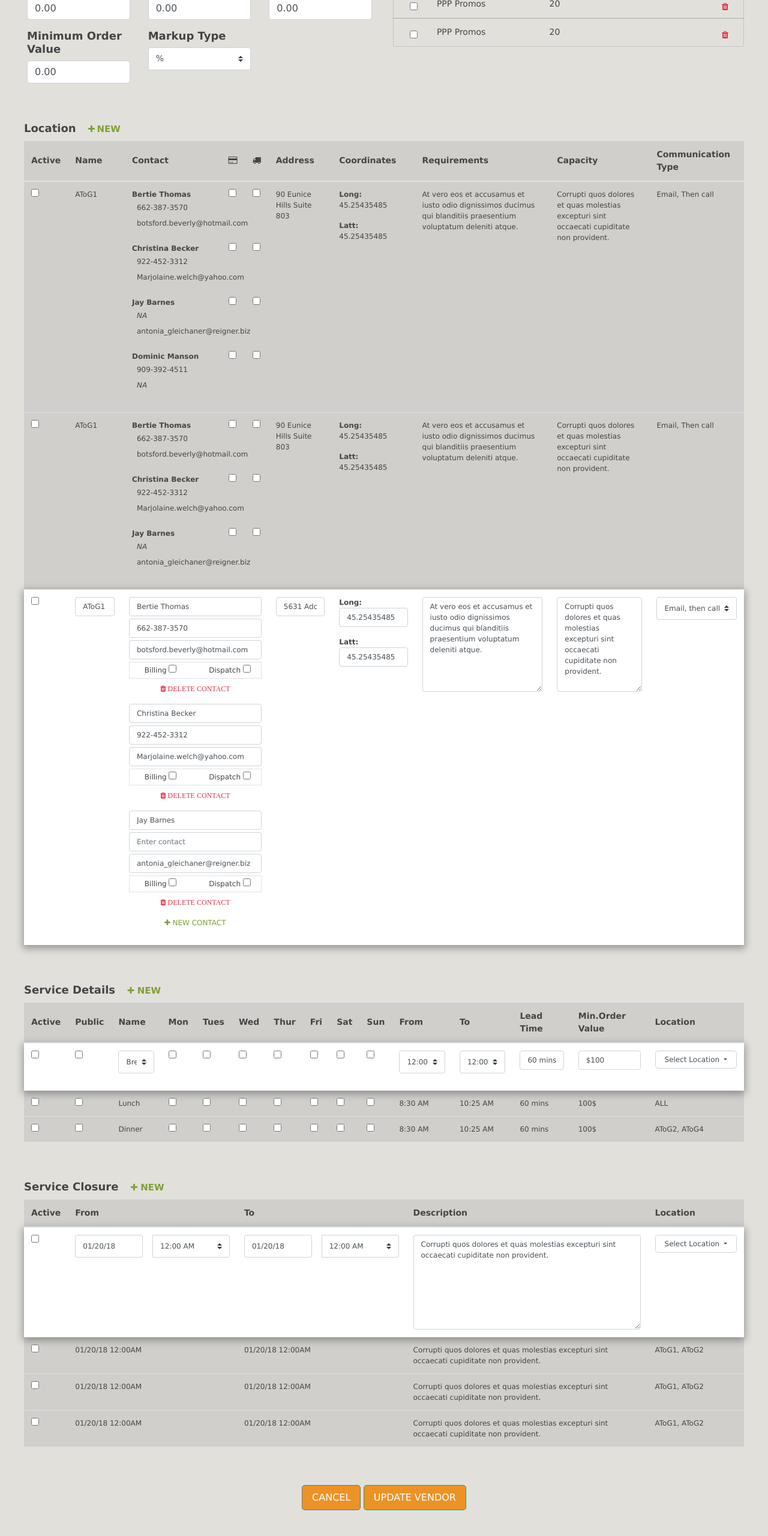
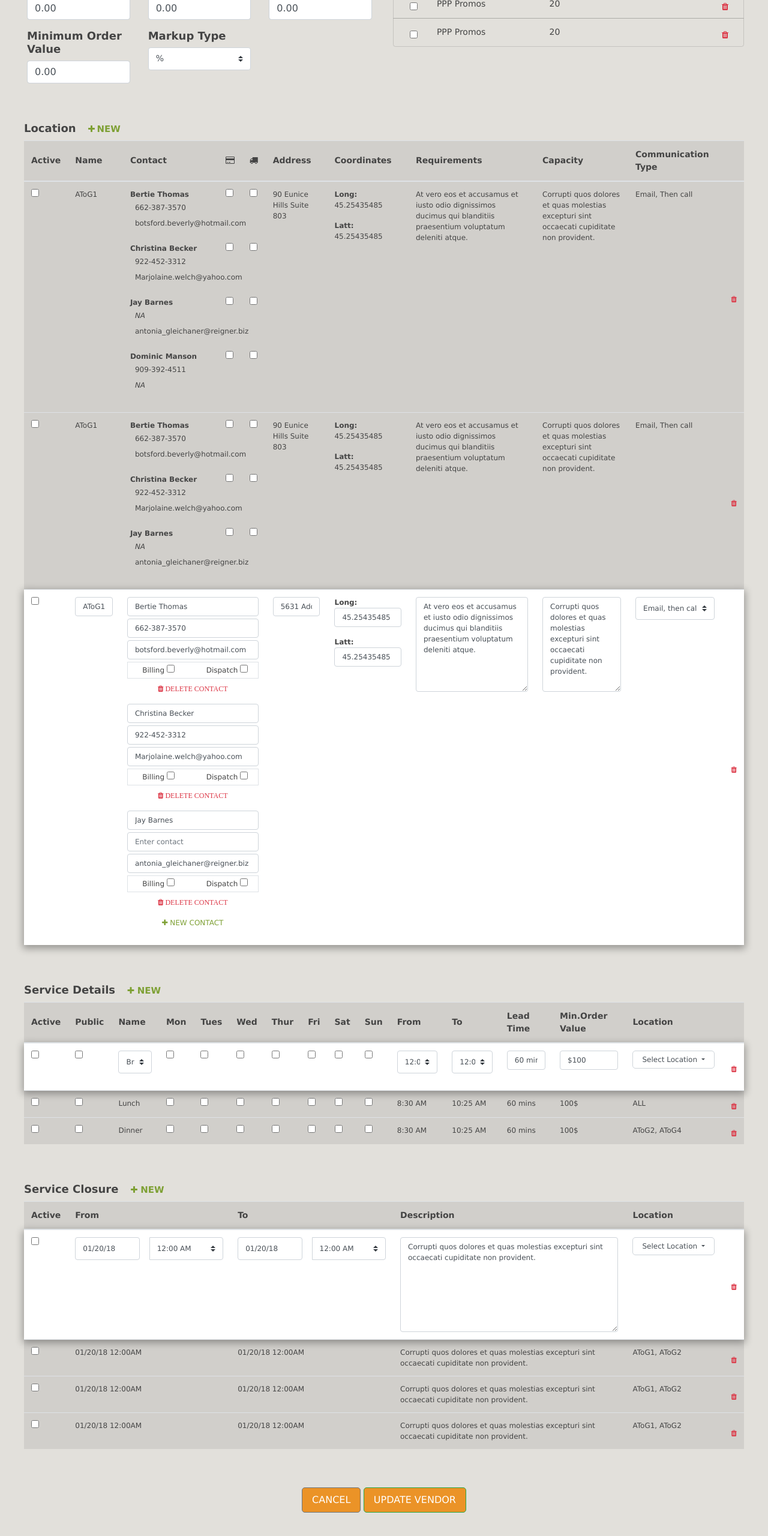
Before and after one commit to ArthurBaduyen/portlandPedalPower, a website: page PPP/application/index.html in a window 1280 px wide. Shown: the part 764-3324 px from the top of the page at 60% size. Drawn offline with nearby package versions, Linux system fonts and the light colour scheme; a script that the page names is missing; files whose address does not match are found by name.

Commit message:
delete function for row

```diff
--- a/PPP/application/index.html
+++ b/PPP/application/index.html
@@ -423,11 +423,12 @@
 													<th class="align-middle">Requirements</th>
 													<th class="align-middle">Capacity</th>
 													<th class="align-middle">Communication Type</th>
+													<th class="align-middle"></th>
 												</tr>
 											</thead>
 											<tbody>
 												<tr>
-													<th scope="row"><input type="checkbox" id="Activecheck"></th>
+													<th scope="row"><input type="checkbox" class="disable" id="Activecheck"></th>
 													<td>AToG1</td>
 													<td>
 														<ul >
@@ -513,6 +514,11 @@
 													<td>
 														Email, Then call
 													</td>
+													<td class="align-middle">
+														<a >
+										 					<i class="fa fa-trash text-danger visible pull-right mt-2"> </i>
+										 				</a>
+													</td>
 												</tr>
 
 												<tr>
@@ -584,6 +590,11 @@
 													</td>
 													<td>
 														Email, Then call
+													</td>
+													<td class="align-middle">
+														<a >
+										 					<i class="fa fa-trash text-danger visible pull-right mt-2"> </i>
+										 				</a>
 													</td>
 												</tr>
 
@@ -722,6 +733,11 @@
 															</select>
 														</div>
 													</td>
+													<td class="align-middle">
+														<a >
+										 					<i class="fa fa-trash text-danger visible pull-right mt-2"  title="Delete"> </i>
+										 				</a>
+													</td>
 												</tr>
 											</tbody>
 										</table>
@@ -753,6 +769,7 @@
 													<th class="align-middle">Lead Time</th>
 													<th class="align-middle">Min.Order Value</th>
 													<th class="align-middle">Location</th>
+													<th class="align-middle"></th>
 												</tr>
 											</thead>
 											<tbody>
@@ -869,6 +886,11 @@
 															</div>
 														</div>
 													</td>
+													<td class="align-middle">
+														<a >
+										 					<i class="fa fa-trash text-danger visible pull-right mt-2"> </i>
+										 				</a>
+													</td>
 												</tr>
 												<tr>
 													<th scope="row"><input type="checkbox" id="Activecheck"></th>
@@ -926,6 +948,11 @@
 
 													<td>
 														ALL
+													</td>
+													<td class="align-middle">
+														<a >
+										 					<i class="fa fa-trash text-danger visible pull-right mt-2"> </i>
+										 				</a>
 													</td>
 												</tr>
 												<tr>
@@ -985,6 +1012,11 @@
 													<td>
 														AToG2, AToG4
 													</td>
+													<td class="align-middle">
+														<a >
+										 					<i class="fa fa-trash text-danger visible pull-right mt-2"> </i>
+										 				</a>
+													</td>
 												</tr>
 											</tbody>
 										</table>
@@ -1006,6 +1038,7 @@
 													<th class="align-middle">To</th>
 													<th class="align-middle">Description</th>
 													<th class="align-middle">Location</th>
+													<th class="align-middle"></th>
 												</tr>
 											</thead>
 											<tbody>
@@ -1080,23 +1113,10 @@
 															</div>
 														</div>
 													</td>
-												</tr>
-												<tr>
-													<th scope="row"><input type="checkbox" id="Activecheck"></th>
-													<td>
-														01/20/18 12:00AM
-													</td>
-
-													<td>
-														01/20/18 12:00AM
-													</td>
-
-													<td>
-														Corrupti quos dolores et quas molestias excepturi sint occaecati cupiditate non provident.
-													</td>
-
-													<td>
-														AToG1, AToG2
+													<td class="align-middle">
+														<a >
+										 					<i class="fa fa-trash text-danger visible pull-right mt-2"> </i>
+										 				</a>
 													</td>
 												</tr>
 												<tr>
@@ -1116,6 +1136,11 @@
 													<td>
 														AToG1, AToG2
 													</td>
+													<td class="align-middle">
+														<a >
+										 					<i class="fa fa-trash text-danger visible pull-right mt-2"> </i>
+										 				</a>
+													</td>
 												</tr>
 												<tr>
 													<th scope="row"><input type="checkbox" id="Activecheck"></th>
@@ -1133,6 +1158,34 @@
 
 													<td>
 														AToG1, AToG2
+													</td>
+													<td class="align-middle">
+														<a >
+										 					<i class="fa fa-trash text-danger visible pull-right mt-2"> </i>
+										 				</a>
+													</td>
+												</tr>
+												<tr>
+													<th scope="row"><input type="checkbox" id="Activecheck"></th>
+													<td>
+														01/20/18 12:00AM
+													</td>
+
+													<td>
+														01/20/18 12:00AM
+													</td>
+
+													<td>
+														Corrupti quos dolores et quas molestias excepturi sint occaecati cupiditate non provident.
+													</td>
+
+													<td>
+														AToG1, AToG2
+													</td>
+													<td class="align-middle">
+														<a >
+										 					<i class="fa fa-trash text-danger visible pull-right mt-2"> </i>
+										 				</a>
 													</td>
 												</tr>
 											</tbody>
--- a/PPP/application/scss/components/utilities.scss
+++ b/PPP/application/scss/components/utilities.scss
@@ -27,4 +27,8 @@
 			font-size: 15px;
 		}
 	}
+
+	.disable {
+		pointer-events:none;
+	}
 }
```
Also changed, not shown: PPP/application/css/styles.css.
